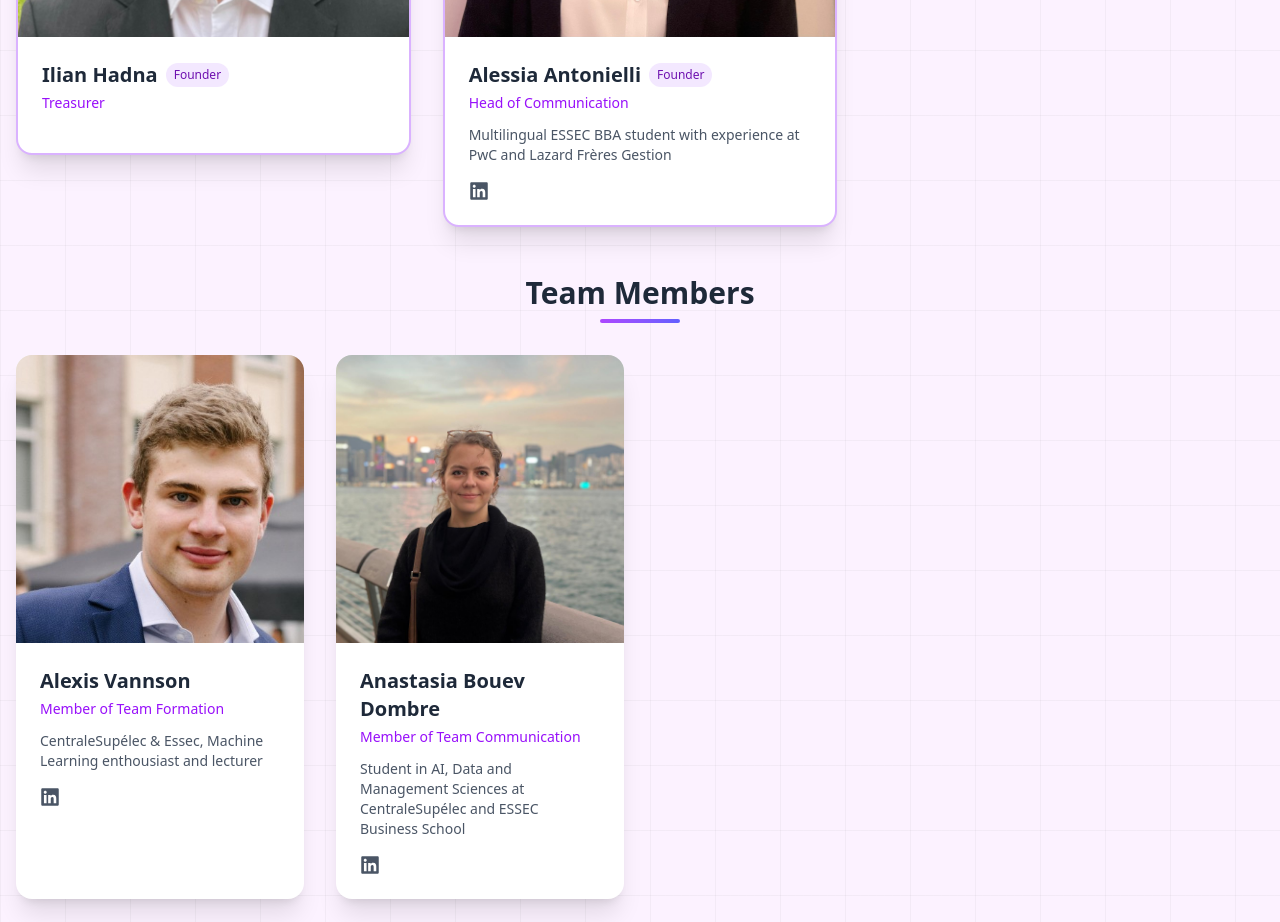
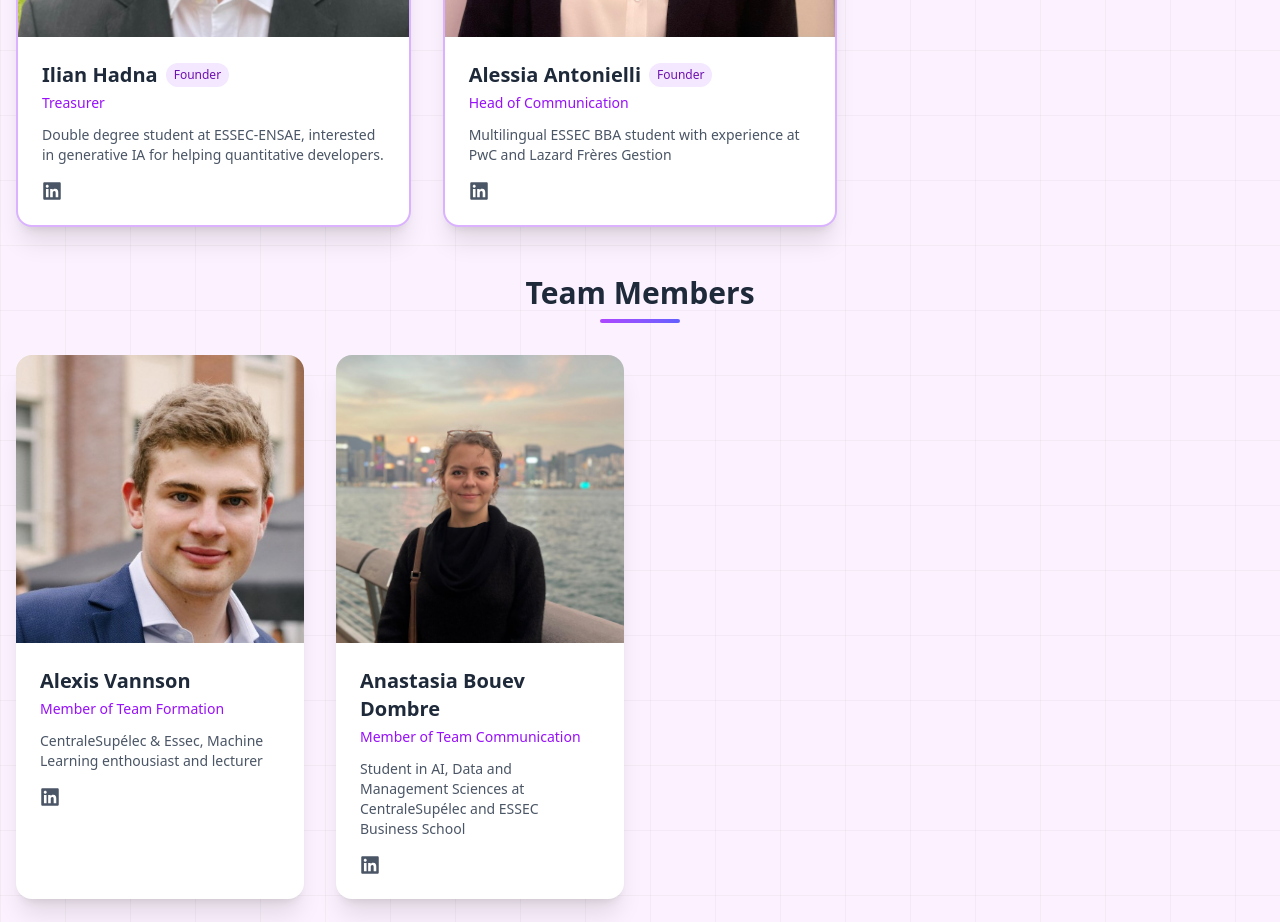
Before and after one commit to Othocs/UtopiaWebsite, a Next.js app: page /team in a window 1280 px wide. Shown: the part 2420-3342 px from the top of the page. Built offline with nearby package versions, Linux system fonts and the light colour scheme.

Commit message:
ilian bio

```diff
--- a/app/team/data.ts
+++ b/app/team/data.ts
@@ -131,9 +131,11 @@ export const teamMembers: TeamMember[] = [
     name: "Ilian Hadna",
     role: "Treasurer",
     imageUrl: "/team/ilian.jpeg",
-    bio: "",
+    bio: "Double degree student at ESSEC-ENSAE, interested in generative IA for helping quantitative developers.",
     isFounder: true,
-    socialLinks: {},
+    socialLinks: {
+      linkedin: "https://www.linkedin.com/in/ilian-hadna/",
+    },
   },
   {
     id: 12,
```
